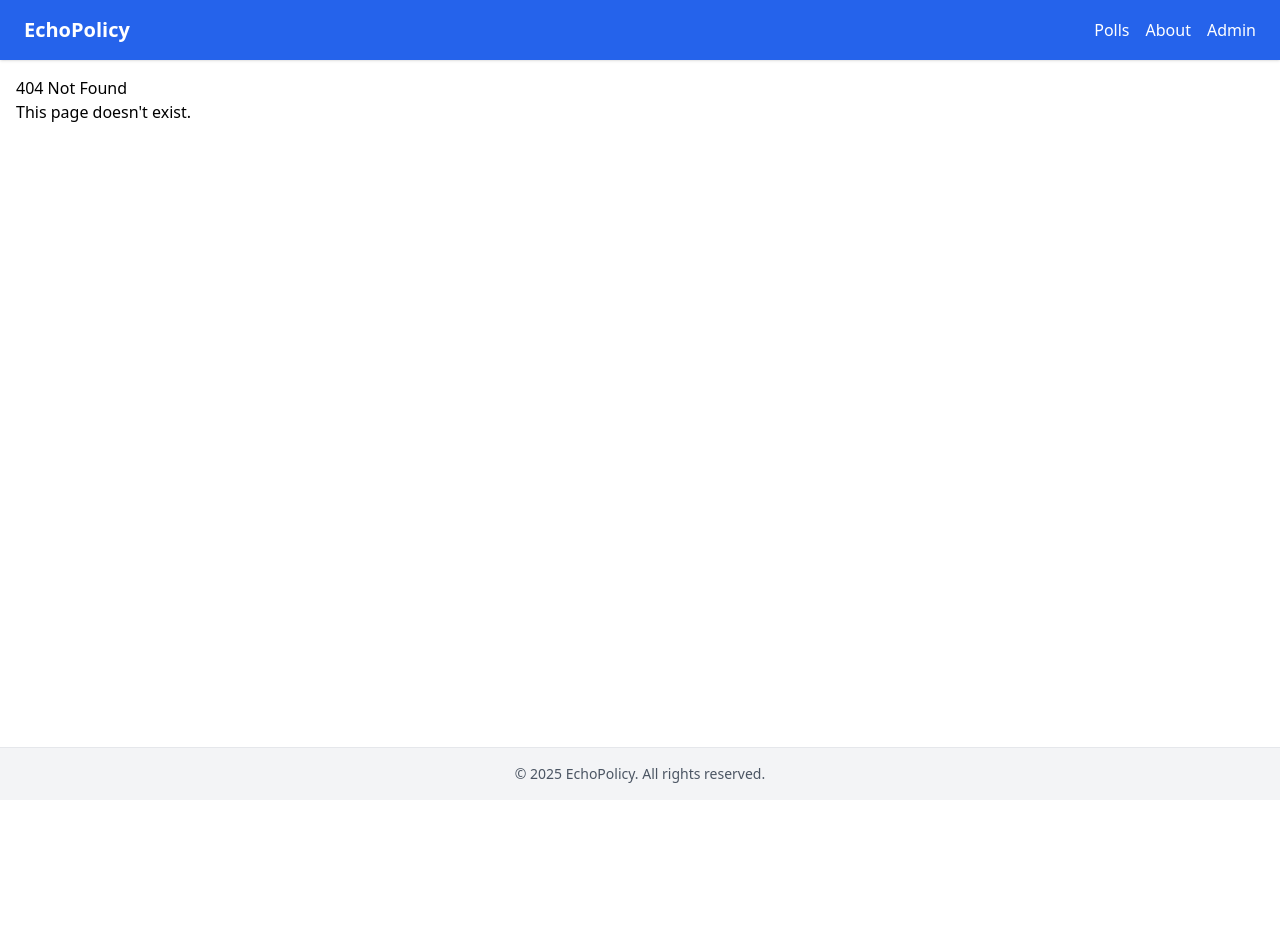
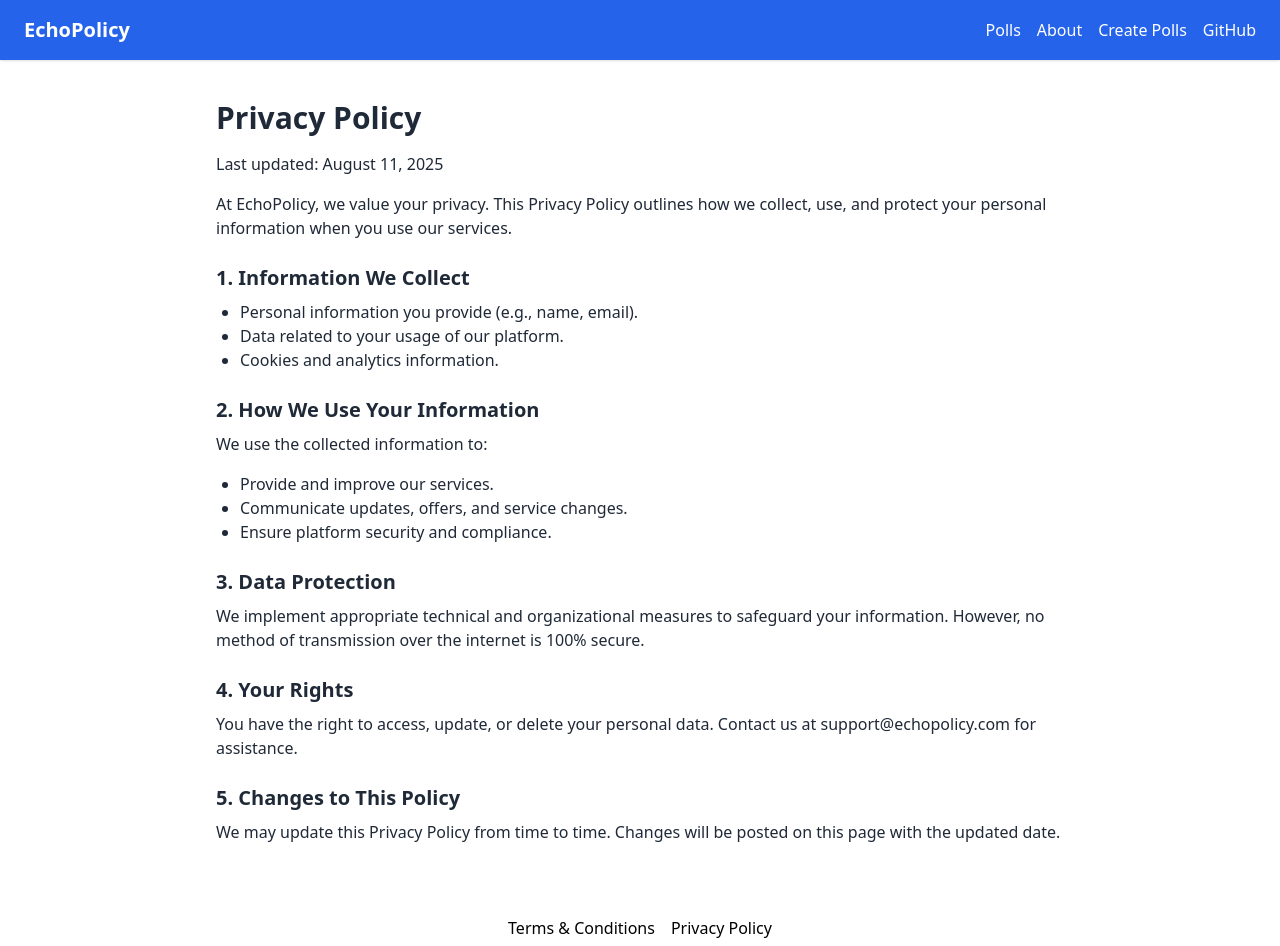
Before and after one commit to echopolicy/my-fullstack-app, a React (Create React App) app in the folder frontend.nosync/: page /privacy in a window 1280 px wide. Before the commit this address had no page. Shown: the top 946 px of the page. Before the commit the page ends 800 px from the top, so only its background shows below. Built offline with nearby package versions, Linux system fonts and the light colour scheme; the HTML template or start-up script is replaced by a standard one.

Commit message:
New changes to Terms, Privacy Policy

```diff
--- a/frontend.nosync/src/App.jsx
+++ b/frontend.nosync/src/App.jsx
@@ -8,6 +8,8 @@ import About from './pages/About';
 import NotFound from './pages/NotFound';
 import Navbar from './components/Navbar';
 import Footer from './components/Footer';
+import Terms from "./pages/Terms";
+import PrivacyPolicy from "./pages/PrivacyPolicy";
 
 function App() {
   return (
@@ -23,6 +25,9 @@ function App() {
             <Route path="/admin/create" element={<PollCreate />} />
              <Route path="/create" element={<PollCreate />} />
             <Route path="/about" element={<About />} />
+            <Route path="/terms" element={<Terms />} />
+            <Route path="/privacy" element={<PrivacyPolicy />} />
+
             <Route path="*" element={<NotFound />} />
           </Routes>
         </main>
--- a/frontend.nosync/src/components/Footer.js
+++ b/frontend.nosync/src/components/Footer.js
@@ -1,7 +1,13 @@
-const Footer = () => (
-  <footer className="bg-gray-100 text-center text-sm text-gray-600 py-4 border-t">
-    © {new Date().getFullYear()} EchoPolicy. All rights reserved.
-  </footer>
-);
+import { Link } from "react-router-dom";
 
-export default Footer;
+export default function Footer() {
+  return (
+    <footer style={{ padding: "1rem", textAlign: "center" }}>
+      <p>
+        <Link to="/terms" style={{ marginRight: "1rem" }}>Terms & Conditions</Link>
+        <Link to="/privacy">Privacy Policy</Link>
+      </p>
+      <small>© {new Date().getFullYear()} EchoPolicy</small>
+    </footer>
+  );
+}
--- a/frontend.nosync/src/components/Navbar.js
+++ b/frontend.nosync/src/components/Navbar.js
@@ -7,7 +7,8 @@ const Navbar = () => (
       <div className="space-x-4">
         <Link to="/polls" className="hover:underline">Polls</Link>
         <Link to="/about" className="hover:underline">About</Link>
-        <Link to="/admin/create" className="hover:underline">Admin</Link>
+        <Link to="/admin/create" className="hover:underline">Create Polls</Link>
+        <Link to="https://github.com/echopolicy" className="hover:underline">GitHub</Link>
       </div>
     </div>
   </nav>
--- a/frontend.nosync/src/pages/About.js
+++ b/frontend.nosync/src/pages/About.js
@@ -1,8 +1,25 @@
-// File: src/pages/About.js
-const About = () => (
-    <div>
-        <h1>About EchoPolicy</h1>
-        <p>Learn more about our mission.</p>
-    </div>
-);
-export default About;
+// MissionStatement.js
+export default function About() {
+  return (
+    <section className="bg-gray-50 py-12 px-6 md:px-12 lg:px-24">
+      <div className="max-w-4xl mx-auto text-center">
+        <h2 className="text-3xl font-bold text-gray-900 mb-6">
+          Our Mission
+        </h2>
+        <p className="text-lg text-gray-700 leading-relaxed">
+          At <span className="font-semibold text-indigo-600">EchoPolicy</span>,
+          our mission is simple: to amplify public and workplace voices through short,
+          impactful polls — influencing policies that truly matter.
+        </p>
+        <p className="text-lg text-gray-700 leading-relaxed mt-4">
+          We believe that your opinion shouldn’t end at the watercooler.
+          With EchoPolicy, it resonates where it counts — inspiring change,
+          shaping conversations, and driving meaningful decisions.
+        </p>
+        <p className="text-lg text-gray-700 leading-relaxed mt-4">
+          Together, we turn everyday perspectives into catalysts for progress.
+        </p>
+      </div>
+    </section>
+  );
+}
--- /dev/null
+++ b/frontend.nosync/src/pages/PrivacyPolicy.js
@@ -0,0 +1,54 @@
+import React from "react";
+
+const PrivacyPolicy = () => {
+  return (
+    <div className="container mx-auto p-6 max-w-4xl text-gray-800">
+      <h1 className="text-3xl font-bold mb-4">Privacy Policy</h1>
+      <p className="mb-4">Last updated: August 11, 2025</p>
+
+      <p className="mb-4">
+        At EchoPolicy, we value your privacy. This Privacy Policy outlines how
+        we collect, use, and protect your personal information when you use our
+        services.
+      </p>
+
+      <h2 className="text-xl font-semibold mt-6 mb-2">1. Information We Collect</h2>
+      <ul className="list-disc pl-6 mb-4">
+        <li>Personal information you provide (e.g., name, email).</li>
+        <li>Data related to your usage of our platform.</li>
+        <li>Cookies and analytics information.</li>
+      </ul>
+
+      <h2 className="text-xl font-semibold mt-6 mb-2">2. How We Use Your Information</h2>
+      <p className="mb-4">
+        We use the collected information to:
+      </p>
+      <ul className="list-disc pl-6 mb-4">
+        <li>Provide and improve our services.</li>
+        <li>Communicate updates, offers, and service changes.</li>
+        <li>Ensure platform security and compliance.</li>
+      </ul>
+
+      <h2 className="text-xl font-semibold mt-6 mb-2">3. Data Protection</h2>
+      <p className="mb-4">
+        We implement appropriate technical and organizational measures to
+        safeguard your information. However, no method of transmission over the
+        internet is 100% secure.
+      </p>
+
+      <h2 className="text-xl font-semibold mt-6 mb-2">4. Your Rights</h2>
+      <p className="mb-4">
+        You have the right to access, update, or delete your personal data.
+        Contact us at support@echopolicy.com for assistance.
+      </p>
+
+      <h2 className="text-xl font-semibold mt-6 mb-2">5. Changes to This Policy</h2>
+      <p className="mb-4">
+        We may update this Privacy Policy from time to time. Changes will be
+        posted on this page with the updated date.
+      </p>
+    </div>
+  );
+};
+
+export default PrivacyPolicy;
--- /dev/null
+++ b/frontend.nosync/src/pages/Terms.js
@@ -0,0 +1,48 @@
+import React from "react";
+
+const Terms = () => {
+  return (
+    <div className="container mx-auto p-6 max-w-4xl text-gray-800">
+      <h1 className="text-3xl font-bold mb-4">Terms and Conditions</h1>
+      <p className="mb-4">Last updated: August 11, 2025</p>
+
+      <p className="mb-4">
+        Welcome to EchoPolicy. By accessing or using our services, you agree to
+        comply with and be bound by these Terms and Conditions.
+      </p>
+
+      <h2 className="text-xl font-semibold mt-6 mb-2">1. Use of the Service</h2>
+      <ul className="list-disc pl-6 mb-4">
+        <li>You must be at least 13 years old to use our services.</li>
+        <li>You agree not to misuse or exploit the service.</li>
+      </ul>
+
+      <h2 className="text-xl font-semibold mt-6 mb-2">2. User Content</h2>
+      <p className="mb-4">
+        You retain ownership of the content you post but grant EchoPolicy a
+        license to use, display, and distribute it in connection with providing
+        the service.
+      </p>
+
+      <h2 className="text-xl font-semibold mt-6 mb-2">3. Termination</h2>
+      <p className="mb-4">
+        We may suspend or terminate your account at our discretion if you
+        violate these terms.
+      </p>
+
+      <h2 className="text-xl font-semibold mt-6 mb-2">4. Limitation of Liability</h2>
+      <p className="mb-4">
+        EchoPolicy is not responsible for any indirect, incidental, or
+        consequential damages arising from your use of the service.
+      </p>
+
+      <h2 className="text-xl font-semibold mt-6 mb-2">5. Changes to the Terms</h2>
+      <p className="mb-4">
+        We may revise these Terms and Conditions from time to time. Updated
+        terms will be posted here with the updated date.
+      </p>
+    </div>
+  );
+};
+
+export default Terms;
```
Also changed, not shown: 2 other files (tests, documents, lock files or other folders).
